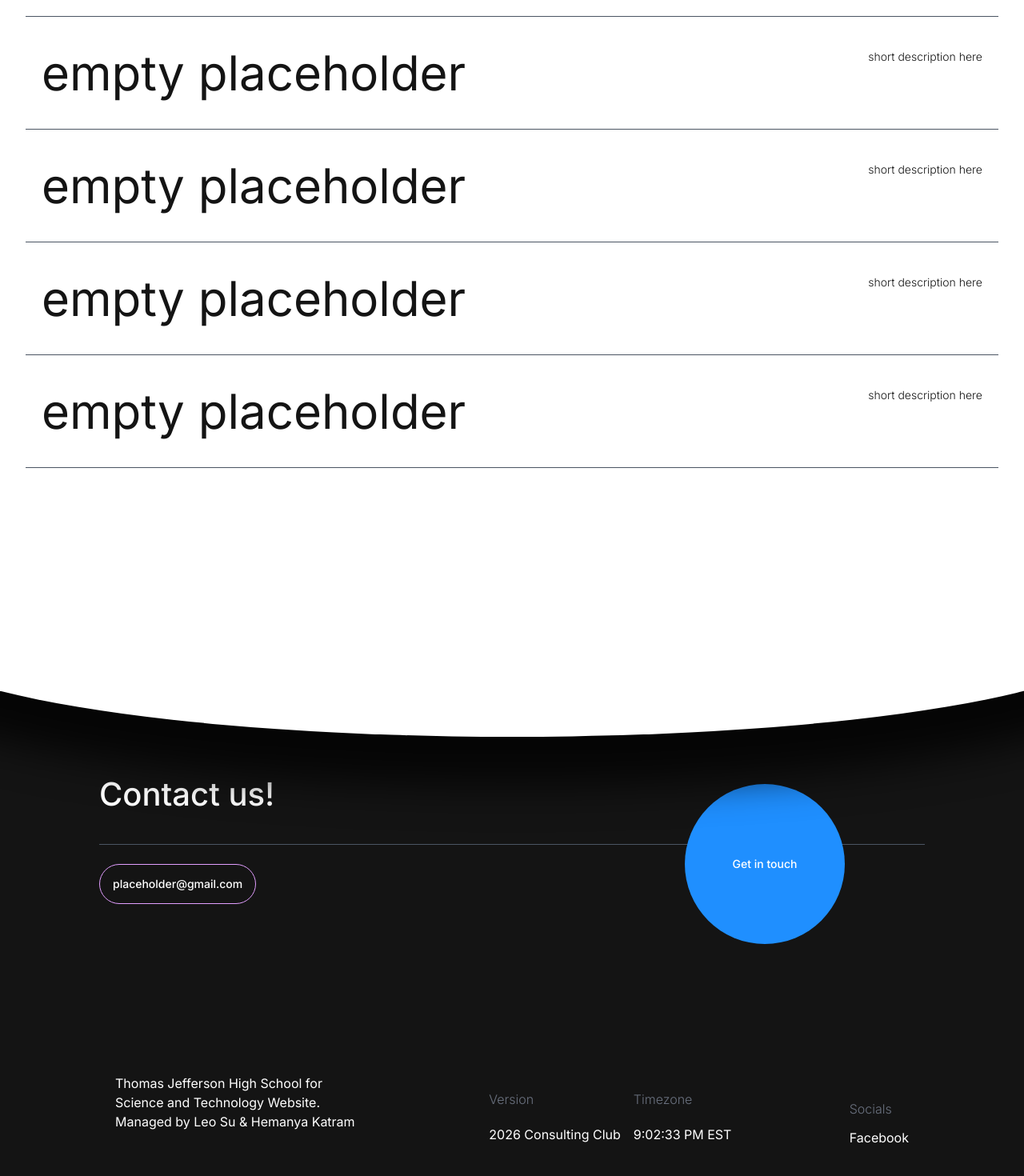
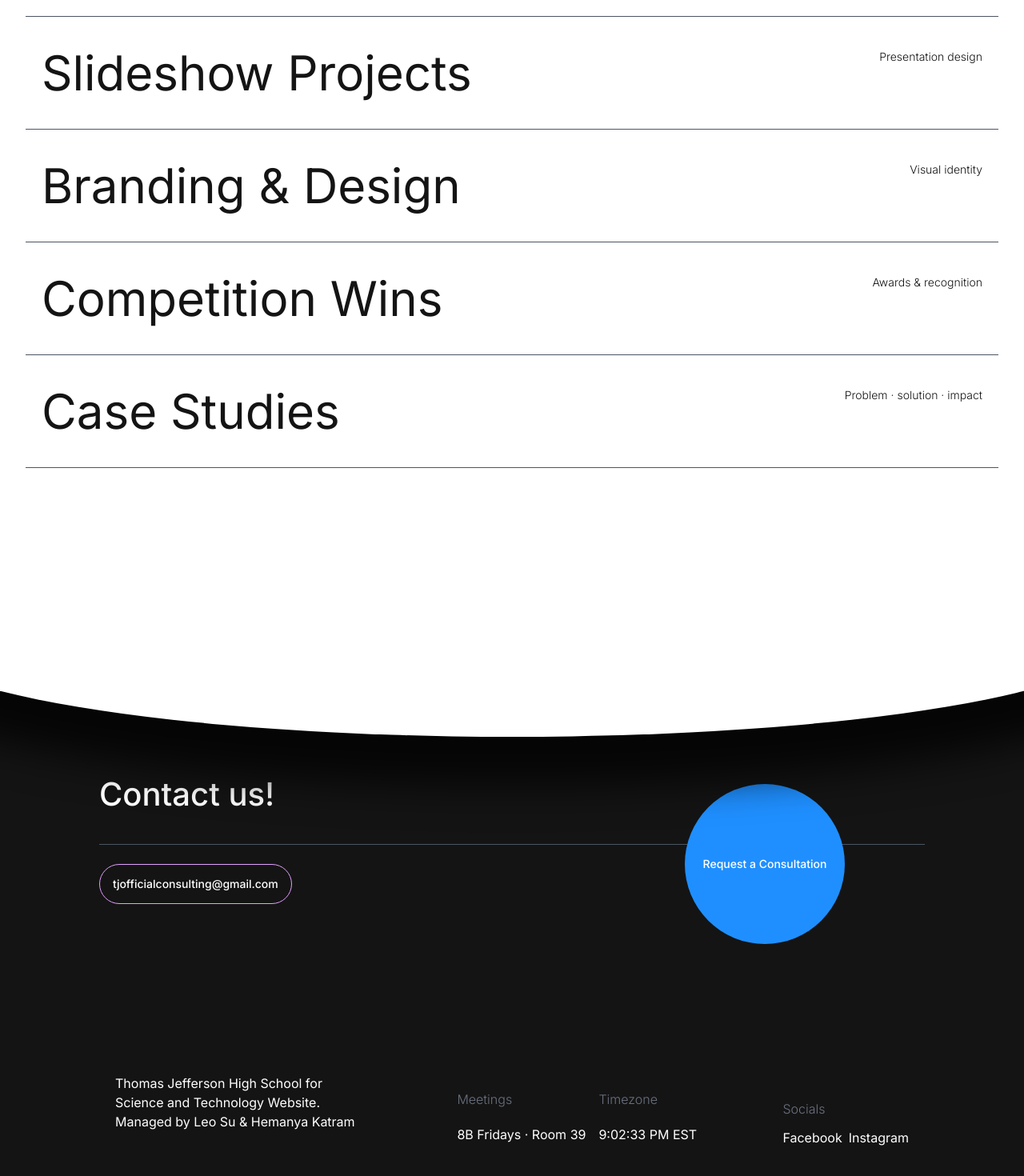
Before and after one commit to wizardstrike1/tj-consulting-hub, a Next.js app: page /projects in a window 1280 px wide. Shown: the part 436-1906 px from the top of the page at 80% size. Built offline with nearby package versions, Linux system fonts and the light colour scheme; no server answers.

Commit message:
Fill site content from club checklist
Home mission + Join CTA, about page (mission, how we work, skills, meetings,
officers), projects categories, and footer (email, meetings, socials). Officers
populated with current roster.

```diff
--- a/src/app/about/page.tsx
+++ b/src/app/about/page.tsx
@@ -5,12 +5,28 @@ import Layout from '@/components/layout';
 import AnimatedSection from '@/components/about/AnimatedSection';
 import ContrastCursor from '@/components/animations/cursor/contrastCursor';
 
+const steps = [
+  { title: 'Intake', detail: 'We meet to understand your needs.' },
+  { title: 'Strategy', detail: 'We design the goals and a structure.' },
+  { title: 'Execution', detail: 'We build — branding, websites, and more.' },
+  { title: 'Review', detail: 'We gather feedback and refine.' },
+  { title: 'Launch', detail: 'We hand off the finished project.' }
+];
+
+const skills = [
+  'Business skills',
+  'Technical skills',
+  'Teamwork',
+  'Competition',
+  'Management'
+];
+
 const officers = [
-  { name: 'Officer Name', role: 'Position' },
-  { name: 'Officer Name', role: 'Position' },
-  { name: 'Officer Name', role: 'Position' },
-  { name: 'Officer Name', role: 'Position' },
-  { name: 'Officer Name', role: 'Position' }
+  { name: 'Aayush Katoch', role: 'President', year: '2026' },
+  { name: 'Ram Katram', role: 'Vice President', year: '2028' },
+  { name: 'Sanjeev Subramanian', role: 'Secretary', year: '2026' },
+  { name: 'Pratham Singh', role: 'Activities Coordinator', year: '2026' },
+  { name: 'Nikhil Krishna', role: 'Webmaster', year: '2026' }
 ];
 
 export default function About() {
@@ -18,6 +34,7 @@ export default function About() {
     <div className="relative overflow-hidden">
       <Layout title="About Us">
         <div>
+          {/* Intro: group photo + who we are */}
           <section className="grid gap-8 py-12 md:gap-12 lg:grid-cols-5 lg:gap-16">
             <AnimatedSection
               animation="fade-right"
@@ -28,16 +45,86 @@ export default function About() {
               </div>
             </AnimatedSection>
 
-            <div className="lg:col-span-3">
+            <div className="space-y-6 lg:col-span-3">
               <AnimatedSection animation="fade-up">
-                <div className="flex min-h-[320px] items-center justify-center rounded-3xl border border-foreground/10 bg-foreground/5 p-8 text-center text-xl font-medium leading-relaxed text-foreground/70 sm:text-2xl">
-                  TJ CONSULTING CLUB DESCRIPTION... BLAH BLAH BLAH BLAH BLAH......
-                </div>
+                <p className="text-xl font-medium leading-relaxed text-foreground/90 sm:text-2xl">
+                  TJ Consulting Club explores the overlap between the
+                  professional fields of business and science, and exposes
+                  students to real consulting techniques.
+                </p>
+              </AnimatedSection>
+              <AnimatedSection animation="fade-up" delay={0.1}>
+                <p className="leading-relaxed text-foreground/70">
+                  We are a student-run consulting source: TJ students who advise
+                  real clients and build real solutions — from strategy to
+                  branding to finished websites.
+                </p>
+              </AnimatedSection>
+              <AnimatedSection animation="fade-up" delay={0.2}>
+                <p className="leading-relaxed text-foreground/70">
+                  We meet <span className="font-semibold text-foreground">8B
+                  on Fridays in Room 39</span> for mini-lessons, activities, and
+                  work sessions on our current project. And yes — you can get
+                  cookies.
+                </p>
               </AnimatedSection>
             </div>
           </section>
 
-          <section className="py-16">
+          {/* How We Work */}
+          <section className="py-12">
+            <AnimatedSection animation="fade-up">
+              <h2 className="mb-8 text-2xl font-bold text-foreground sm:text-3xl">
+                How We Work
+              </h2>
+            </AnimatedSection>
+            <div className="grid gap-4 sm:grid-cols-2 lg:grid-cols-5">
+              {steps.map((step, index) => (
+                <AnimatedSection
+                  key={step.title}
+                  animation="fade-up"
+                  delay={index * 0.08}
+                >
+                  <div className="h-full rounded-2xl border border-foreground/10 bg-white p-5 shadow-sm">
+                    <span className="text-sm font-semibold text-primary">
+                      Step {index + 1}
+                    </span>
+                    <h3 className="mt-1 text-lg font-semibold text-foreground">
+                      {step.title}
+                    </h3>
+                    <p className="mt-2 text-sm leading-relaxed text-foreground/70">
+                      {step.detail}
+                    </p>
+                  </div>
+                </AnimatedSection>
+              ))}
+            </div>
+          </section>
+
+          {/* Skills You'll Gain */}
+          <section className="py-12">
+            <AnimatedSection animation="fade-up">
+              <h2 className="mb-8 text-2xl font-bold text-foreground sm:text-3xl">
+                Skills You&apos;ll Gain
+              </h2>
+            </AnimatedSection>
+            <div className="flex flex-wrap gap-3">
+              {skills.map((skill, index) => (
+                <AnimatedSection
+                  key={skill}
+                  animation="fade-up"
+                  delay={index * 0.06}
+                >
+                  <span className="inline-block rounded-full border border-foreground/10 bg-foreground/5 px-5 py-2 text-base font-medium text-foreground">
+                    {skill}
+                  </span>
+                </AnimatedSection>
+              ))}
+            </div>
+          </section>
+
+          {/* Club Officers */}
+          <section className="py-12">
             <AnimatedSection animation="fade-up">
               <h2 className="mb-8 text-2xl font-bold text-foreground sm:text-3xl">
                 Club Officers
@@ -50,16 +137,20 @@ export default function About() {
                   animation="fade-up"
                   delay={index * 0.1}
                 >
-                  <div className="flex flex-col items-center">
-                    <div className="flex aspect-square w-full items-center justify-center rounded-2xl bg-foreground/10 text-sm font-medium uppercase tracking-widest text-foreground/40">
+                  <div className="flex h-full flex-col">
+                    <div className="flex aspect-square w-full items-center justify-center rounded-2xl bg-foreground/10 text-xs font-medium uppercase tracking-widest text-foreground/40">
                       placeholder
                     </div>
-                    <p className="mt-3 text-center text-base font-semibold text-foreground">
+                    <p className="mt-3 text-base font-semibold text-foreground">
                       {officer.name}
                     </p>
-                    <p className="text-center text-sm text-foreground/60">
-                      {officer.role}
+                    <p className="text-sm text-foreground/60">
+                      {officer.role} &middot; Class of {officer.year}
                     </p>
+                    <ul className="mt-2 space-y-1 text-sm text-foreground/70">
+                      <li>&bull; Favorite tool: placeholder</li>
+                      <li>&bull; Specialty: placeholder</li>
+                    </ul>
                   </div>
                 </AnimatedSection>
               ))}
--- a/src/app/projects/page.tsx
+++ b/src/app/projects/page.tsx
@@ -8,33 +8,33 @@ import { ModalContext } from './modalContext';
 
 const projects = [
   {
-    title: 'empty placeholder',
+    title: 'Websites Built',
     src: 'TJHSST.png',
-    tag: 'short description here',
+    tag: 'Web development',
     color: '#f4f4f5'
   },
   {
-    title: 'empty placeholder',
+    title: 'Slideshow Projects',
     src: 'TJHSST.png',
-    tag: 'short description here',
+    tag: 'Presentation design',
     color: '#f4f4f5'
   },
   {
-    title: 'empty placeholder',
+    title: 'Branding & Design',
     src: 'TJHSST.png',
-    tag: 'short description here',
+    tag: 'Visual identity',
     color: '#f4f4f5'
   },
   {
-    title: 'empty placeholder',
+    title: 'Competition Wins',
     src: 'TJHSST.png',
-    tag: 'short description here',
+    tag: 'Awards & recognition',
     color: '#f4f4f5'
   },
   {
-    title: 'empty placeholder',
+    title: 'Case Studies',
     src: 'TJHSST.png',
-    tag: 'short description here',
+    tag: 'Problem · solution · impact',
     color: '#f4f4f5'
   }
 ];
--- a/src/components/home/ContactInfo.tsx
+++ b/src/components/home/ContactInfo.tsx
@@ -50,12 +50,14 @@ export default function ContactInfo() {
               backgroundColor="secondary"
               className=" absolute h-[100px] w-[100px] cursor-pointer items-center justify-center rounded-full bg-primary p-0 text-white sm:h-[200px] sm:w-[200px]"
             >
-              <Link href={'/about'}>Get in touch</Link>
+              <Link href={'mailto:tjofficialconsulting@gmail.com'}>
+                Request a Consultation
+              </Link>
             </RoundedButton>
           </motion.div>
         </div>
         <div className="mt-6 flex gap-5 sm:mx-[100px]">
-          <RoundedButton>placeholder@gmail.com</RoundedButton>
+          <RoundedButton>tjofficialconsulting@gmail.com</RoundedButton>
         </div>
 
         <div className="mt-20 flex flex-col justify-between p-5 2xs:mt-52 sm:mx-[100px] sm:mt-48 sm:flex-row">
@@ -66,10 +68,10 @@ export default function ContactInfo() {
           <div className="flex items-end gap-2">
             <span className="flex flex-col gap-3">
               <h3 className="m-0 cursor-default p-1 text-base font-light text-gray-500">
-                Version
+                Meetings
               </h3>
               <p className="relative m-0 cursor-pointer p-1">
-                2026 Consulting Club
+                8B Fridays &middot; Room 39
               </p>
             </span>
             <span className="flex flex-col gap-3">
@@ -93,6 +95,14 @@ export default function ContactInfo() {
                 </Link>
               </Magnetic>
             </span>
+            <Magnetic>
+              <Link
+                href="https://www.instagram.com/"
+                className={animatedUnderlineStyle}
+              >
+                Instagram
+              </Link>
+            </Magnetic>
           </div>
         </div>
       </div>
--- a/src/components/home/Description/description.tsx
+++ b/src/components/home/Description/description.tsx
@@ -5,7 +5,7 @@ import RoundedButton from '@/components/animations/roundedButton';
 import Link from 'next/link';
 
 export default function Description() {
-  const phrase1 = 'placeholder text for club description.';
+  const phrase1 = 'We explore where business meets science.';
 
   const description = useRef(null);
   const isInView = useInView(description);
@@ -39,12 +39,13 @@ export default function Description() {
           animate={isInView ? 'open' : 'closed'}
           className="m-0 pb-3 font-light sm:text-lg"
         >
-          placeholder text for club history
+          TJ Consulting Club is a student-run consulting source, exposing
+          students to real consulting techniques across business and science.
         </motion.p>
         <div data-scroll-speed={0.1}>
-          <Link href={'/about'}>
+          <Link href={'https://www.facebook.com/groups/1039748207555001'}>
             <RoundedButton className="absolute ml-56 mt-6 flex h-[100px] w-[100px] cursor-pointer items-center justify-center rounded-full bg-destructive text-white sm:ml-16 sm:mt-16 sm:h-[200px] sm:w-[200px]">
-              About Us
+              Join Us
             </RoundedButton>
           </Link>
         </div>
--- a/src/components/home/SlidingImages.tsx
+++ b/src/components/home/SlidingImages.tsx
@@ -31,7 +31,7 @@ export default function SlidingImages({ slider1, slider2 }: Props) {
             key={index}
             className="flex h-60 w-1/2 items-center justify-center bg-foreground/10 text-lg font-medium uppercase tracking-widest text-foreground/40 shadow-lg sm:h-80 sm:w-1/4"
           >
-            placeholder
+            Featured Project
           </div>
         ))}
       </motion.div>
@@ -44,7 +44,7 @@ export default function SlidingImages({ slider1, slider2 }: Props) {
             key={index}
             className="flex h-60 w-3/4 items-center justify-center bg-foreground/10 text-lg font-medium uppercase tracking-widest text-foreground/40 shadow-lg sm:h-80 sm:w-1/4"
           >
-            placeholder
+            Featured Project
           </div>
         ))}
       </motion.div>
```
